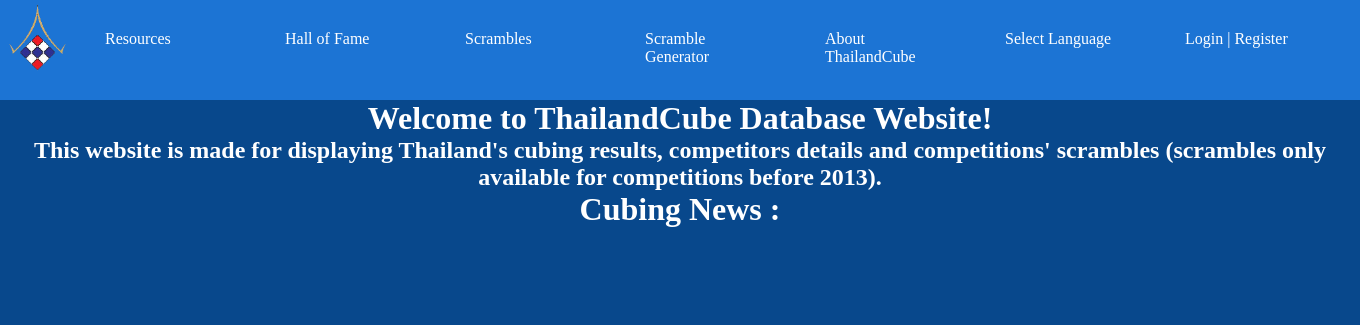
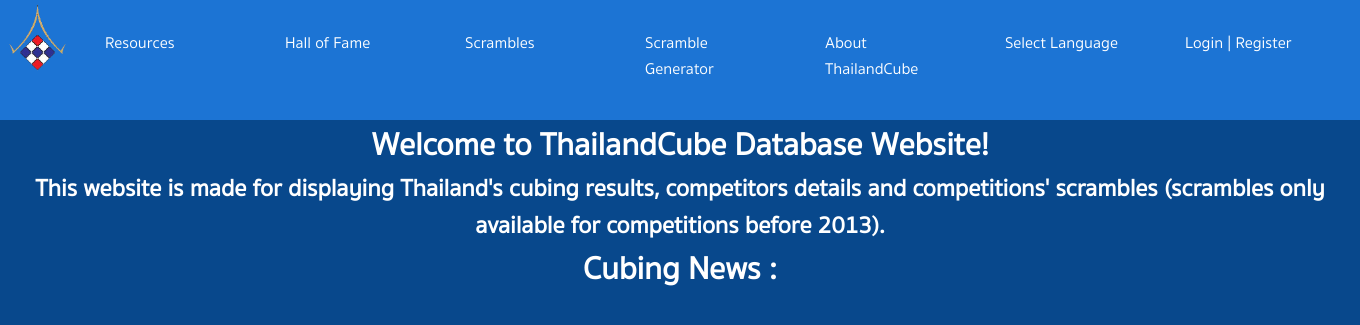
Before and after one commit to Kin6133/thcdbweb, a PHP site: page /en/index.html in a window 1360 px wide. Shown: the top 325 px of the page. Run offline with PHP 8.4, Linux system fonts and the light colour scheme; some web fonts are replaced.

Commit message:
Added Font

```diff
--- a/CSS/facts.css
+++ b/CSS/facts.css
@@ -1,11 +1,11 @@
 @font-face
   {
-    font-family: supermarket;
-    src: url('../Fonts/supermarket.woff');
+    font-family: sukhumvit;
+    src: url('../Fonts/skv.woff');
   }
 *
     {
-        font-family: supermarket;
+        font-family: sukhumvit;
         color: white;
         padding: 0;
         margin: 0;
--- a/CSS/hof.css
+++ b/CSS/hof.css
@@ -1,11 +1,11 @@
 @font-face
   {
-    font-family: supermarket;
-    src: url('../Fonts/supermarket.woff');
+    font-family: sukhumvit;
+    src: url('../Fonts/skv.woff');
   }
 *
     {
-        font-family: supermarket;
+        font-family: sukhumvit;
         color: white;
         padding: 0;
         margin: 0;
--- a/CSS/index.css
+++ b/CSS/index.css
@@ -1,11 +1,11 @@
 @font-face
   {
-    font-family: supermarket;
-    src: url('../Fonts/supermarket.woff');
+    font-family: sukhumvit;
+    src: url('../Fonts/skv.woff');
   }
 *
     {
-        font-family: supermarket;
+        font-family: sukhumvit;
         color: white;
         padding: 0;
         margin: 0;
--- a/CSS/login.css
+++ b/CSS/login.css
@@ -1,11 +1,11 @@
 @font-face
   {
-    font-family: supermarket;
-    src: url('../Fonts/supermarket.woff');
+    font-family: sukhumvit;
+    src: url('../Fonts/skv.woff');
   }
 *
     {
-        font-family: supermarket;
+        font-family: sukhumvit;
         color: white;
         padding: 0;
         margin: 0;
--- a/CSS/register.css
+++ b/CSS/register.css
@@ -1,11 +1,11 @@
 @font-face
   {
-    font-family: supermarket;
-    src: url('../Fonts/supermarket.woff');
+    font-family: sukhumvit;
+    src: url('../Fonts/skv.woff');
   }
 *
     {
-        font-family: supermarket;
+        font-family: sukhumvit;
         color: white;
         padding: 0;
         margin: 0;
--- a/CSS/resources.css
+++ b/CSS/resources.css
@@ -1,11 +1,11 @@
 @font-face
   {
-    font-family: supermarket;
-    src: url('../Fonts/supermarket.woff');
+    font-family: sukhumvit;
+    src: url('../Fonts/skv.woff');
   }
 *
     {
-        font-family: supermarket;
+        font-family: sukhumvit;
         color: white;
         padding: 0;
         margin: 0;
--- a/CSS/scramblesgenerator.css
+++ b/CSS/scramblesgenerator.css
@@ -1,11 +1,11 @@
 @font-face
   {
-    font-family: supermarket;
-    src: url('../Fonts/supermarket.woff');
+    font-family: sukhumvit;
+    src: url('../Fonts/skv.woff');
   }
 *
     {
-        font-family: supermarket;
+        font-family: sukhumvit;
         color: white;
         padding: 0;
         margin: 0;
--- a/CSS/user.css
+++ b/CSS/user.css
@@ -1,11 +1,11 @@
 @font-face
   {
-    font-family: supermarket;
-    src: url('../Fonts/supermarket.woff');
+    font-family: sukhumvit;
+    src: url('../Fonts/skv.woff');
   }
 *
     {
-        font-family: supermarket;
+        font-family: sukhumvit;
         color: white;
         padding: 0;
         margin: 0;
--- a/CSS/userprofile.css
+++ b/CSS/userprofile.css
@@ -1,11 +1,11 @@
 @font-face
   {
-    font-family: supermarket;
-    src: url('../Fonts/supermarket.woff');
+    font-family: sukhumvit;
+    src: url('../Fonts/skv.woff');
   }
 *
     {
-        font-family: supermarket;
+        font-family: sukhumvit;
         color: white;
         padding: 0;
         margin: 0;
```
Also changed, not shown: CSS/scrambles.css (+5 -5 lines), Fonts/skv.woff (added).
